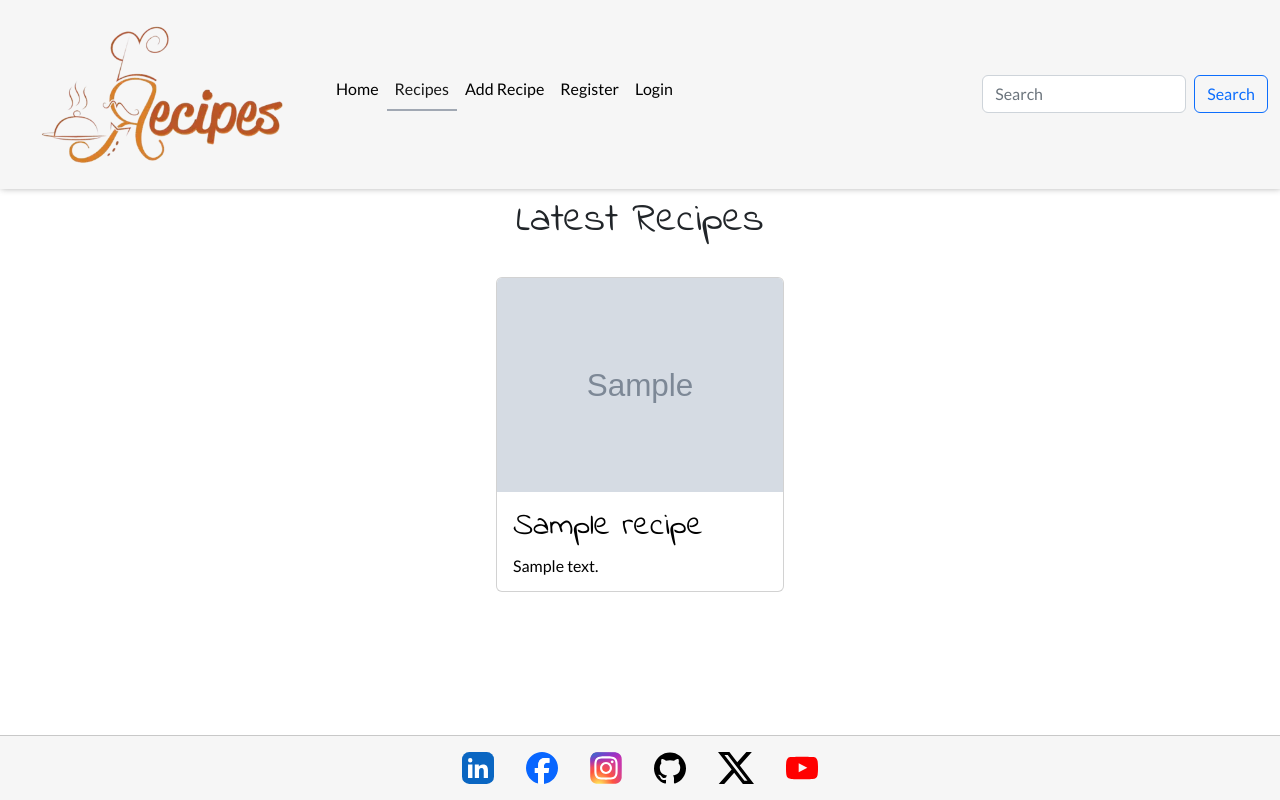
After one commit to Code-Institute-Submissions/RecipeWebsite, a Django app: page /recipes/ in a window 1280 px wide. The commit adds this page. Run offline with Django 5.2, Linux system fonts and the light colour scheme; tables that the repository leaves empty hold one stand-in row (values such as "Sample post"); grey boxes marked "Sample" are stand-in pictures; parts of the project's set-up code (start-up, migrations or seed data) failed here and were passed over; some libraries are stand-ins or nearby versions.

Commit message:
Add recipe list and styling

```diff
--- /dev/null
+++ b/recipes/templates/recipes/recipes.html
@@ -0,0 +1,23 @@
+{% extends "base.html" %}
+
+{% block title %}Recipes{% endblock %}
+
+{% block content %}
+<h1 class="text-center p-2 d-block">
+    Latest Recipes
+</h1>
+<div class="container d-flex flex-row flex-wrap justify-content-center">
+    {% for recipe in recipes %}
+    <a href="{% url 'recipe_detail' recipe.id %}" class="recipes" aria-label="Click to view {{recipe.title}}">
+        <div class="card m-3" style="width: 18rem;">
+            <img src="{{recipe.image.url}}" class="card-img-top" alt="{{recipe.image_alt}}">
+            <div class="card-body">
+              <h2 class="card-title">{{recipe.title}}</h2>
+              <p class="card-text">{{recipe.description|truncatechars:100}}</p>
+            </div>
+        </div>
+    </a>
+    {% endfor %}
+</div>
+
+{% endblock %}
--- a/recipes/urls.py
+++ b/recipes/urls.py
@@ -1,6 +1,7 @@
 from django.urls import path
-from .views import AddRecipe
+from .views import AddRecipe, Recipes
 
 urlpatterns = [
     path("add/", AddRecipe.as_view(), name="add_recipe"),
+    path("", Recipes.as_view(), name="recipes"),
 ]
--- a/recipes/views.py
+++ b/recipes/views.py
@@ -1,8 +1,15 @@
-from django.views.generic import CreateView
+from django.views.generic import CreateView, ListView
 from django.contrib.auth.mixins import LoginRequiredMixin
 
 from .models import Recipe
 from .forms import RecipeForm
+
+class Recipes(ListView):
+    """View all recipes"""
+
+    template_name = "recipes/recipes.html"
+    model = Recipe
+    context_object_name = "recipes"
 
 class AddRecipe(LoginRequiredMixin, CreateView):
     """Add recipe view"""
--- a/static/css/base.css
+++ b/static/css/base.css
@@ -80,3 +80,19 @@ img.logo {
     box-shadow: var(--smal-box-shadow);
     border-radius: 5px;
 }
+
+/* Recipes */
+
+.card {
+    height: 90%;
+    margin-top: 1rem;
+}
+
+.recipes {
+    text-decoration: none;
+    color: var(--black);
+}
+
+.recipes:hover {
+    cursor: pointer;
+}
--- a/templates/includes/header.html
+++ b/templates/includes/header.html
@@ -16,7 +16,7 @@
             <a class="nav-link {% if url_name == 'home' %}active{% endif %}" aria-current="page" href="{% url 'index' %}">Home</a>
           </li>
           <li class="nav-item">
-            <a class="nav-link" href="#">Recipes</a>
+            <a class="nav-link {% if url_name == 'recipes' %}active{% endif %}" href="{% url 'recipes' %}">Recipes</a>
           </li>
           <li class="nav-item">
             <a class="nav-link {% if url_name == 'add_recipe' %}active{% endif %}" href="{% url 'add_recipe' %}">Add Recipe</a>
```
Also changed, not shown: db.sqlite3.
